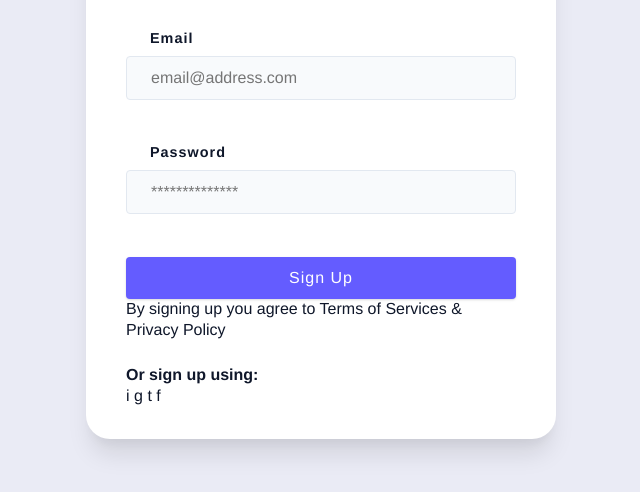
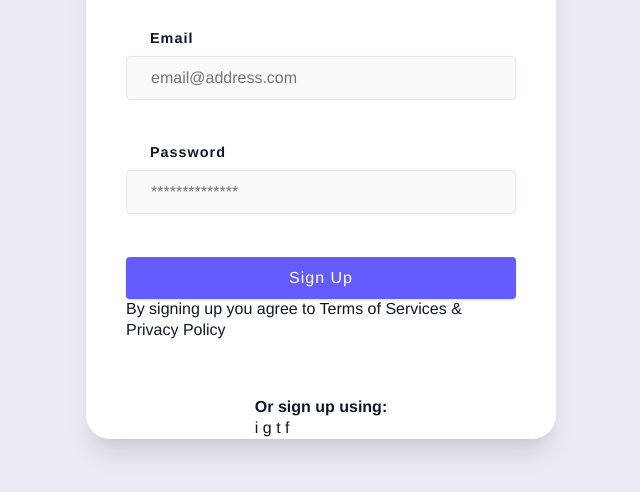
Before and after one commit to Hcmwebs/loginForm, a website: page src/index.html in a window 1280 px wide. Shown: the part 234-726 px from the top of the page, without its empty margins (319-959 px from the left). Drawn offline with Linux system fonts and the light colour scheme; files that its build step writes are made by us from their sources; files whose address does not match are found by name.

Commit message:
removed the social links from the form to be independent componet

```diff
--- a/src/index.html
+++ b/src/index.html
@@ -40,16 +40,16 @@
           </button>
           <p>By signing up you agree to Terms of Services & Privacy Policy</p>
         </div>
-        <div class="signIn">
+      </form>
+      <div class="signUp">
         <strong>Or sign up using:</strong>
-          <div class="signIn__links">
+        <div class="signUp__links">
           <span>i</span>
           <span>g</span>
           <span>t</span>
           <span>f</span>
         </div>
       </div>
-      </form>
     </div>
     <script src="js/main.js"></script>
   </body>
--- a/src/scss/components/_index.scss
+++ b/src/scss/components/_index.scss
@@ -2,3 +2,4 @@
 @forward '../components/forms';
 @forward '../components/title';
 @forward '../components/img';
+@forward '../components/socialLinks';
--- /dev/null
+++ b/src/scss/components/_socialLinks.scss
@@ -0,0 +1,3 @@
+@use '../abstracts' as *;
+
+.
```
Also changed, not shown: dist/index.html. Lines whose indentation alone changed are shown as unchanged.
